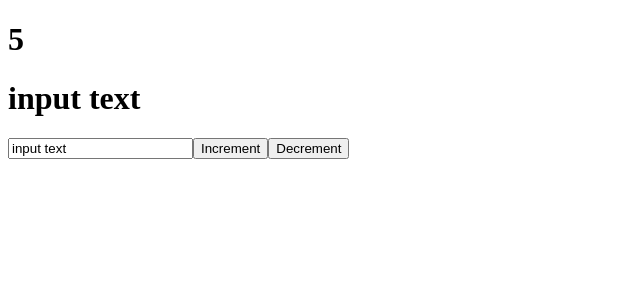
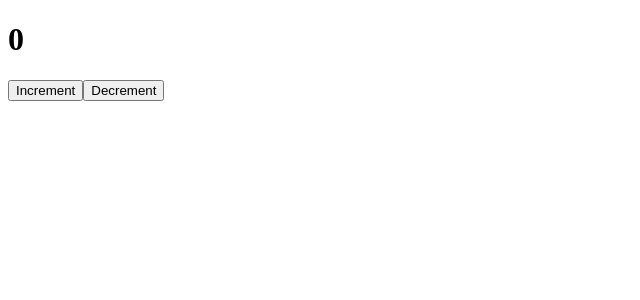
Before and after one commit to DariaGrekova/React_lessons, a React (Create React App) app: page / in a window 1280 px wide. Shown: the top 300 px of the page, without its empty margins (0-640 px from the left). Built offline with nearby package versions, Linux system fonts and the light colour scheme.

Commit message:
функциональный и классовый компоненты

```diff
--- a/src/App.js
+++ b/src/App.js
@@ -1,27 +1,14 @@
 import React, { useState } from "react";
+import ClassCounter from "./components/ClassCounter";
+import Counter from "./components/Counter";
 
 function App() {
-	const [likes, setLikes] = useState(5);
 	const [value, setValue] = useState('input text');
 
-	function increment() {
-		setLikes(likes + 1);
-	}
-
-	function decrement () {
-		setLikes(likes - 1);
-	}
 
   return (
     <div className="App">
-			<h1>{likes}</h1>
-			<h1>{value}</h1>
-			<input type="text"
-			value={value}
-			onChange={event => setValue(event.target.value)}
-			/>
-			<button onClick={increment}>Increment</button>
-			<button onClick={decrement}>Decrement</button>
+			<ClassCounter />
     </div>
   );
 }
--- /dev/null
+++ b/src/components/ClassCounter.jsx
@@ -0,0 +1,44 @@
+import React from 'react';
+
+class ClassCounter extends React.Component {
+
+	// создаем конструктор
+
+	constructor(props) {
+		super(props);
+		// инициализируем состояние
+		this.state ={
+			count: 0
+		}
+
+		// чтобы контекст компонента не терялся, нужно забиндить контекст в функции
+		this.increment = this.increment.bind(this);
+		this.decrement = this.decrement.bind(this);
+	}
+
+	// функции для изменения состояния, внутри класса не нужно объявление function
+
+	increment() {
+		// изменять состояние напрямую нельзя. вызываем setState, в параметры передаем новое состояние с измененными значениями
+		this.setState({count: this.state.count + 1})
+	}
+
+	decrement () {
+		this.setState({count: this.state.count - 1})
+
+		}
+
+	// в классовом компоненте jsx возвращается через render()
+	// в классе для обращения к свойству нужно использовать this через состояние
+	render() {
+		return (
+		<div>
+			<h1>{this.state.count}</h1>
+			<button onClick={this.increment}>Increment</button>
+			<button onClick={this.decrement}>Decrement</button>
+		</div>
+		)
+	}
+}
+
+export default ClassCounter;
--- /dev/null
+++ b/src/components/Counter.jsx
@@ -0,0 +1,24 @@
+import React, {useState} from 'react';
+
+const Counter = () => {
+	const [count, setCount] = useState(0);
+
+	function increment() {
+		setCount(count + 1);
+	}
+
+	function decrement () {
+		setCount(count - 1);
+	}
+
+
+	return (
+		<div>
+			<h1>{count}</h1>
+			<button onClick={increment}>Increment</button>
+			<button onClick={decrement}>Decrement</button>
+		</div>
+	);
+};
+
+export default Counter;
```
